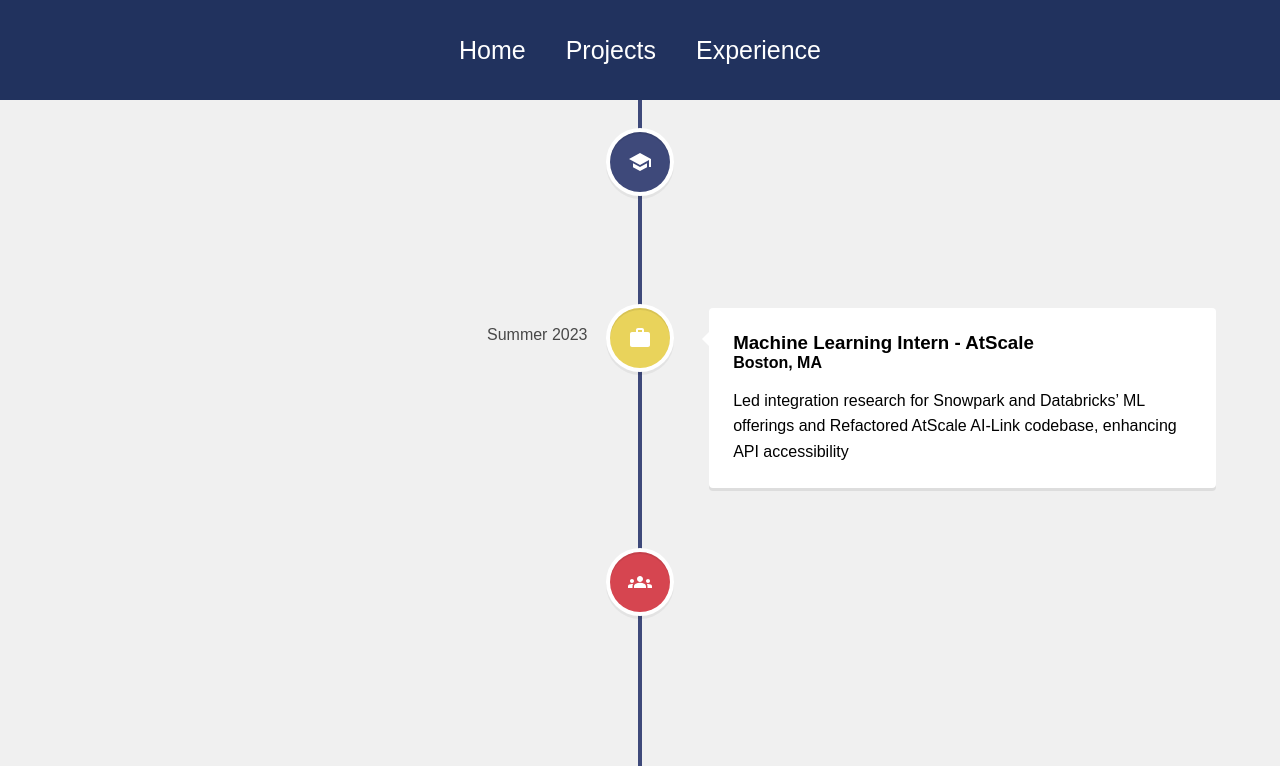
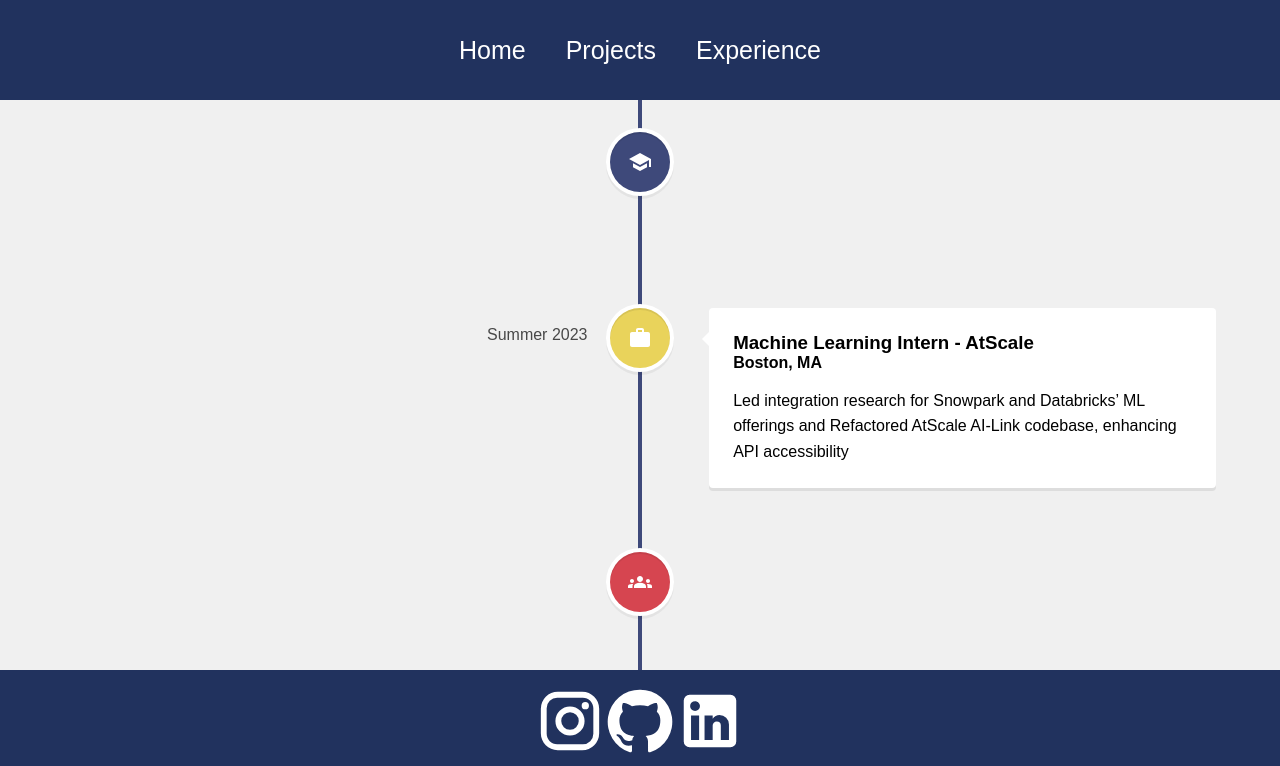
Before and after one commit to owenm-26/Personal-CV, a React (Create React App) app in the folder cv-website/: page /Personal-CV/experience in a window 1280 px wide. Shown: the top 766 px of the page. Built offline with nearby package versions, Linux system fonts and the light colour scheme.

Commit message:
fixed footer to be anchored

```diff
--- a/cv-website/src/App.css
+++ b/cv-website/src/App.css
@@ -5,6 +5,7 @@
   flex-direction: column;
   font-family: Arial, Helvetica, sans-serif;
   background-color: #f0f0f0;
+  padding-bottom: 200px;
 }
 
 body {
--- a/cv-website/src/styles/Footer.css
+++ b/cv-website/src/styles/Footer.css
@@ -1,24 +1,27 @@
 .footer {
     width: 100%;
-    height: 200px;
+    height: 120px;
     background: #21325e;
     display: flex;
     justify-content: center;
     align-items: center;
     flex-direction: column;
     padding-top: 10px;
-    margin-top: 200px;
+    /* margin-top: 200px; */
+    position: fixed;
+    bottom: 0px;
   }
 
   .socialMedia svg {
     color: white;
-    margin: 20px;
+    margin: 20px 0px;
     font-size: 70px;
     cursor: pointer;
   }
 
   .footer p {
     color: white;
+    margin-top: 0px;
   }
 
   @media only screen and (max-width: 600px) {
```
